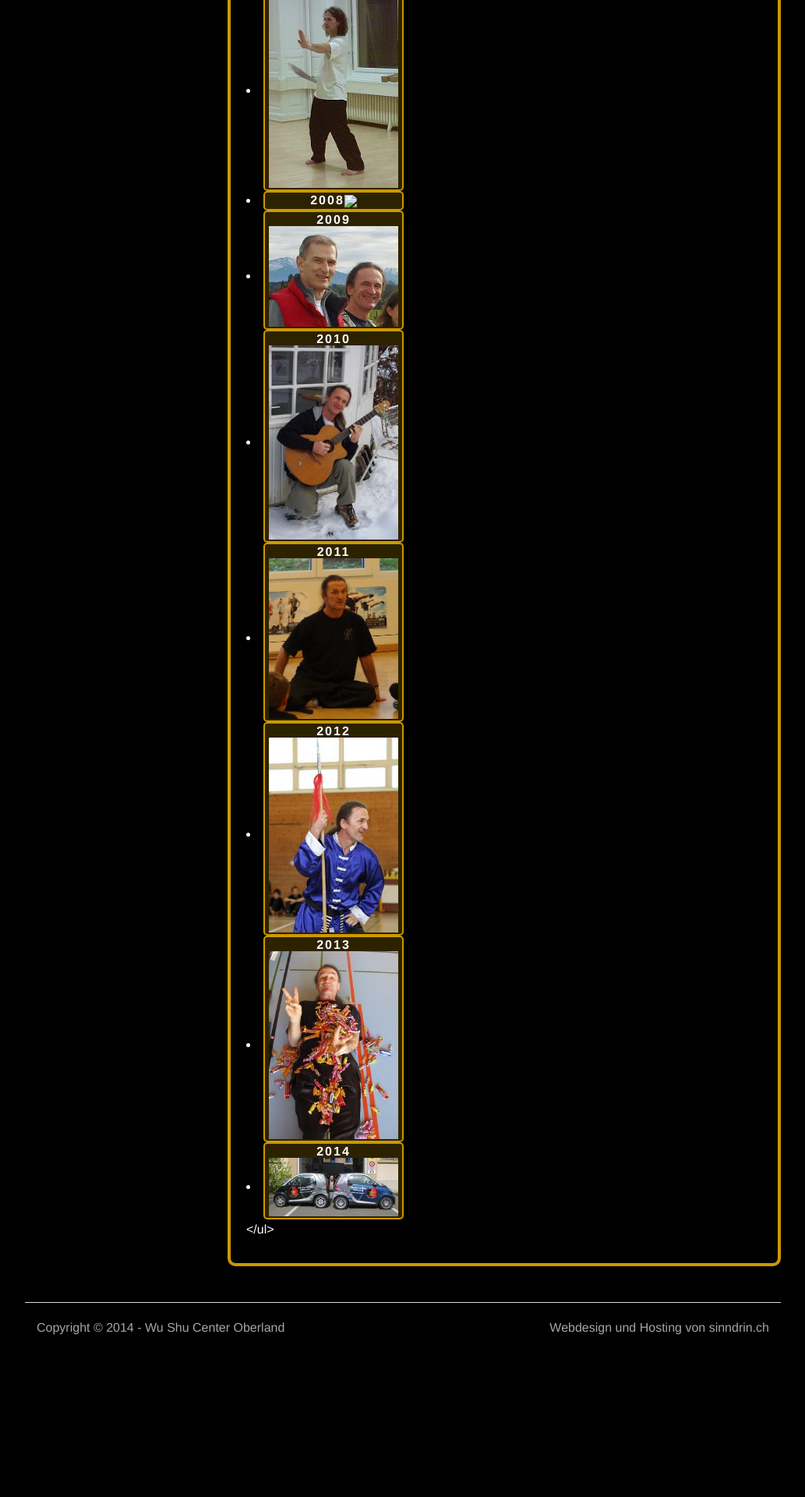
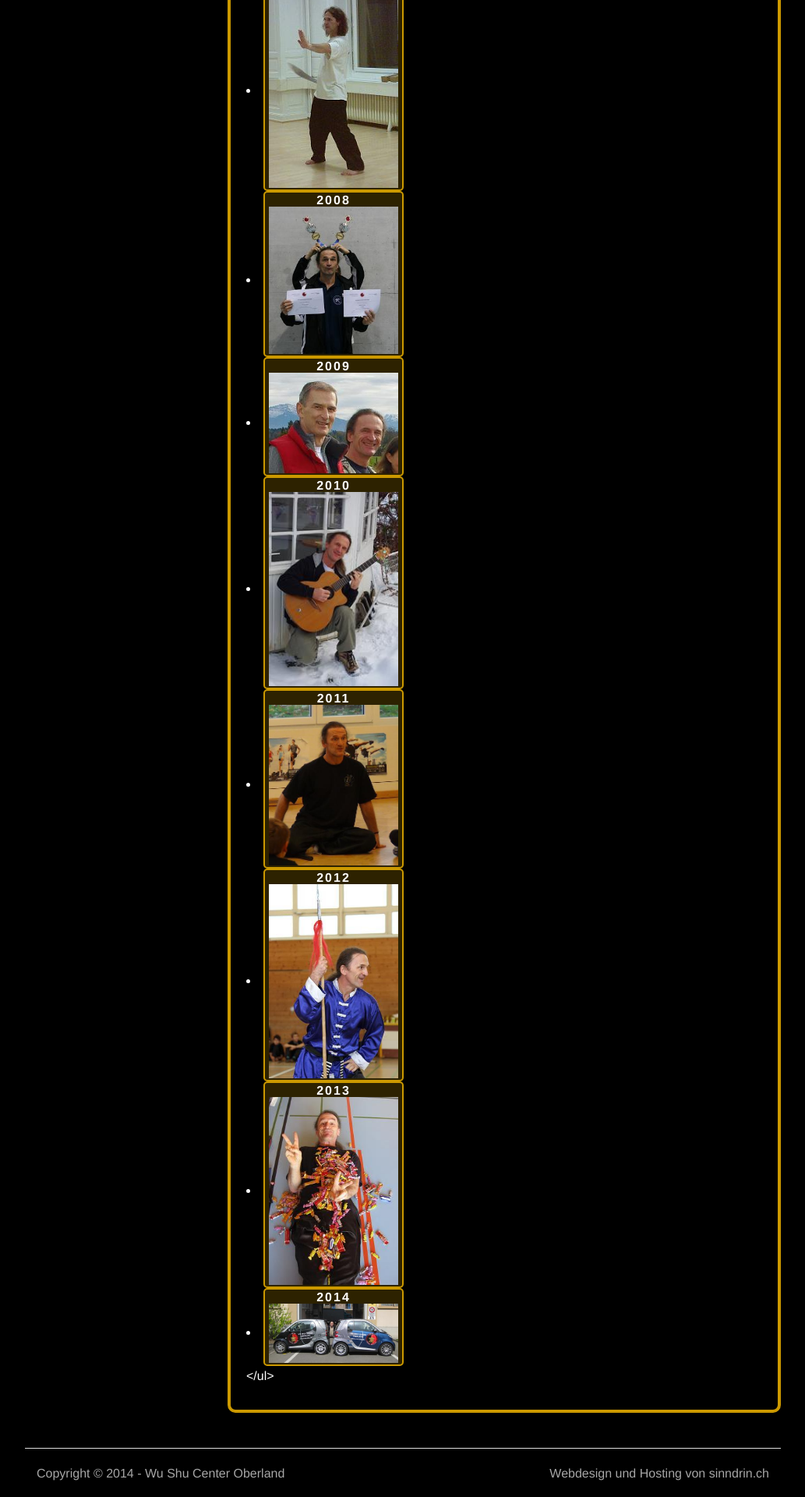
Before and after one commit to wu-shu/wu-shu.github.io, a Jekyll site: the page built from chris-ritter-2/index.md, in a window 1280 px wide. Shown: the part 1371-3291 px from the top of the page at 78% size, without its empty margins (123-1156 px from the left). Built offline with Jekyll 4.4.1, drawn with Linux system fonts in a browser that asks for light colours; some web fonts are replaced; Markdown is read by kramdown in place of the engine named in the settings; comment, search, counter and statistics services are not loaded; before the commit the page ends 3106 px from its top, so only the background shows below that.

Commit message:
jetzt mit 08

```diff
--- a/chris-ritter-2/index.md
+++ b/chris-ritter-2/index.md
@@ -16,7 +16,7 @@ Master Chris Ritter...
 <li><a class="button-contact-place">2005<img src="/images/chris_05.jpg"></a></li>
 <li><a class="button-contact-place">2006<img src="/images/chris_06.jpg"></a></li>
 <li><a class="button-contact-place">2007<img src="/images/chris_07.jpg"></a></li>
-<li><a class="button-contact-place">2008<img src="wu-shu.sinndrin.ch/images/chris_08.jpg"></a></li>
+<li><a class="button-contact-place">2008<img src="/images/chris_08.jpg"></a></li>
 <li><a class="button-contact-place">2009<img src="/images/chris_09.jpg"></a></li>
 <li><a class="button-contact-place">2010<img src="/images/chris_10.jpg"></a></li>
 <li><a class="button-contact-place">2011<img src="/images/chris_11.jpg"></a></li>
```
